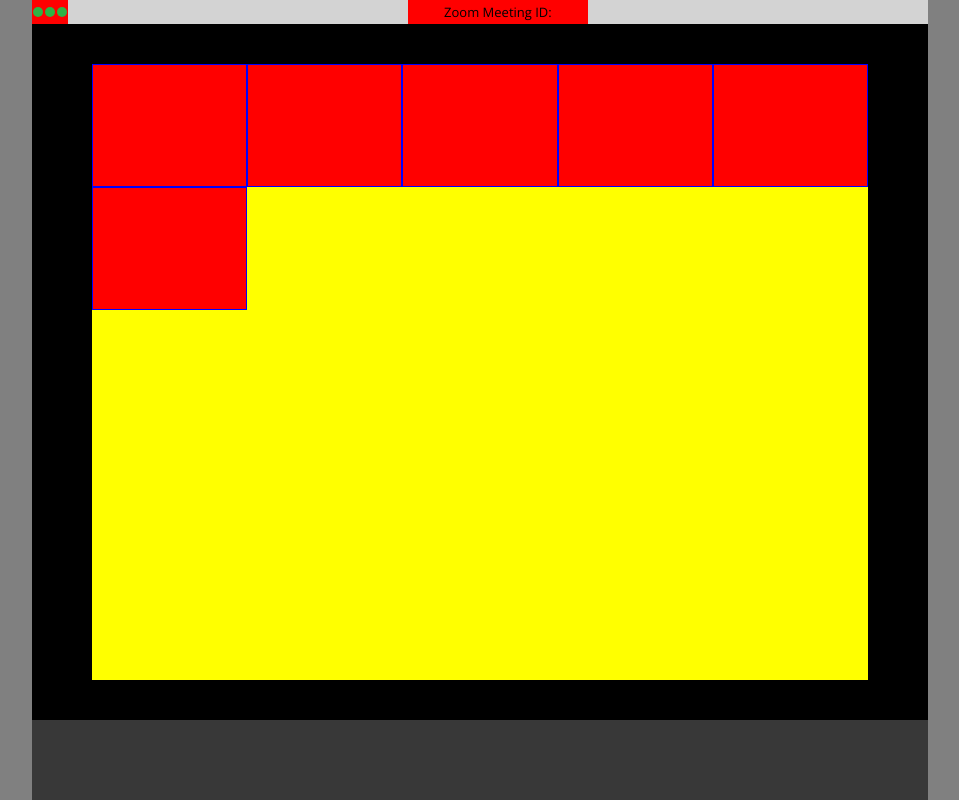
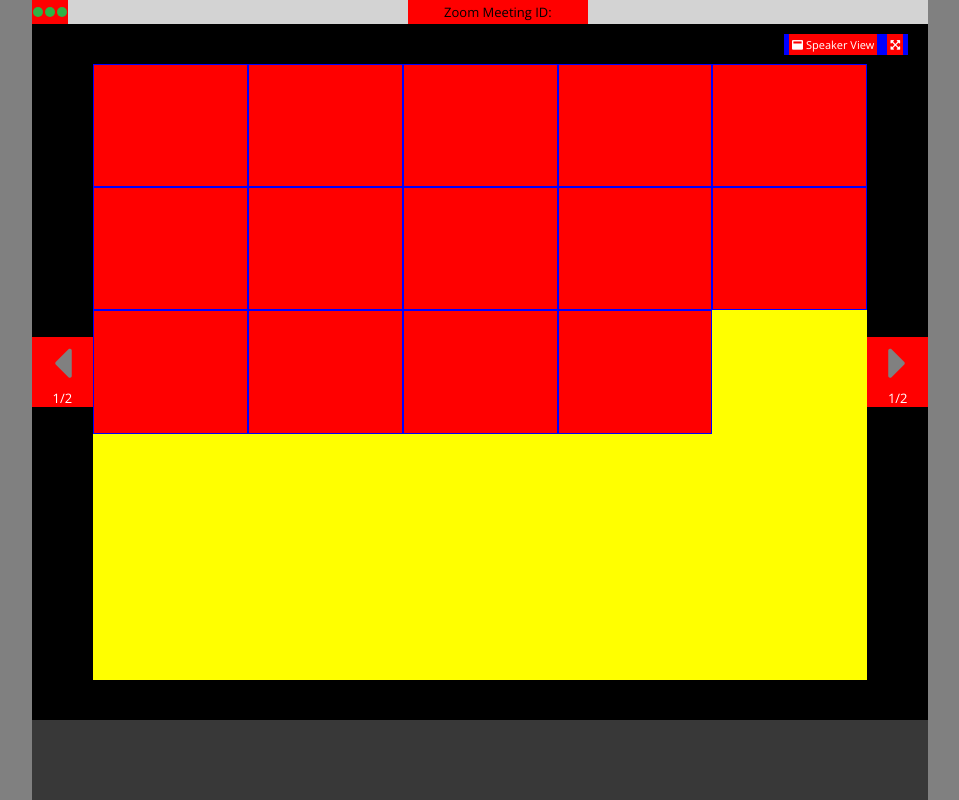
Before and after one commit to amedeo-pasanisi/html-css-zoom, a plain HTML site: page index.html in a window 1280 px wide. Shown: the whole page, without its empty margins (160-1119 px from the left). Drawn offline with nearby package versions, Linux system fonts and the light colour scheme.

Commit message:
struttura main

```diff
--- a/css/style.css
+++ b/css/style.css
@@ -9,6 +9,7 @@ body{
     height: 100vh;
     font-family: 'Open Sans';
     font-size: 13px;
+    color: white;
 }
 
 .container{
@@ -36,6 +37,7 @@ header{
 .meeting-id{
     width: 20%;
     margin: 0 auto;
+    color: black;
 }
 
 .circles{
@@ -53,18 +55,47 @@ header{
 /* main */
 main{
     background-color: black;
-    padding: 40px 60px;
+    padding: 40px 0;
+    position: relative;
 }
 
 .cards{
+    display: flex;
+    flex-wrap: wrap;
+    align-content: flex-start;
     width: 100%;
     height: 100%;
 }
 
 .card{
-    float: left;
     width: calc(100% / 5);
     height: calc(100% / 5);
+}
+
+main .buttons{
+    position: absolute;
+    top: 10px;
+    right: 20px;
+}
+
+main .button{
+    margin: 0 5px;
+    padding: 3px;
+    font-size: 11px;
+}
+
+.arrow-dx,.arrow-sx{
+    display: flex;
+    flex-direction: column;
+    justify-content: space-around;
+    align-items: center;
+    width: 70px;
+    height: 70px;
+}
+
+.arrow-dx i,.arrow-sx i{
+    font-size: 50px;
+    color: gray;
 }
 /* FINE main */
 
@@ -101,6 +132,18 @@ body.debug{
     border: 1px solid blue;
 }
 
+.debug main .buttons{
+    background-color: blue;
+}
+
+.debug main .button{
+    background-color: red;
+}
+
+.debug .arrow-dx,.debug .arrow-sx{
+    background-color: red;
+}
+
 .debug footer{
     height: 10%;
 }
--- a/index.html
+++ b/index.html
@@ -7,6 +7,7 @@
     <title>Document</title>
 
     <link rel="stylesheet" href="css/style.css">
+    <link rel="stylesheet" href="https://cdnjs.cloudflare.com/ajax/libs/font-awesome/5.15.3/css/all.min.css" integrity="sha512-iBBXm8fW90+nuLcSKlbmrPcLa0OT92xO1BIsZ+ywDWZCvqsWgccV3gFoRBv0z+8dLJgyAHIhR35VZc2oM/gI1w==" crossorigin="anonymous" referrerpolicy="no-referrer" />
     <link rel="preconnect" href="https://fonts.gstatic.com">
     <link href="https://fonts.googleapis.com/css2?family=Open+Sans:ital,wght@0,300;0,400;0,600;0,700;0,800;1,300;1,400;1,600;1,700;1,800&display=swap" rel="stylesheet">
 </head>
@@ -26,7 +27,22 @@
         </header>
 
         <!-- spazio videocamere -->
-        <main>
+        <main class="centratura">
+            <div class="buttons centratura">
+                <div class="button">
+                    <i class="fas fa-window-maximize"></i>
+                    Speaker View
+                </div>
+                <div class="button">
+                    <i class="fas fa-expand-arrows-alt"></i>
+                </div>
+            </div>
+
+            <div class="arrow-sx">
+                <i class="fas fa-caret-left"></i>
+                1/2
+            </div>
+
             <div class="cards">
                 <div class="card"></div>
                 <div class="card"></div>
@@ -34,6 +50,19 @@
                 <div class="card"></div>
                 <div class="card"></div>
                 <div class="card"></div>
+                <div class="card"></div>
+                <div class="card"></div>
+                <div class="card"></div>
+                <div class="card"></div>
+                <div class="card"></div>
+                <div class="card"></div>
+                <div class="card"></div>
+                <div class="card"></div>
+            </div>
+
+            <div class="arrow-dx">
+                <i class="fas fa-caret-right"></i>
+                1/2
             </div>
         </main>
 
```
